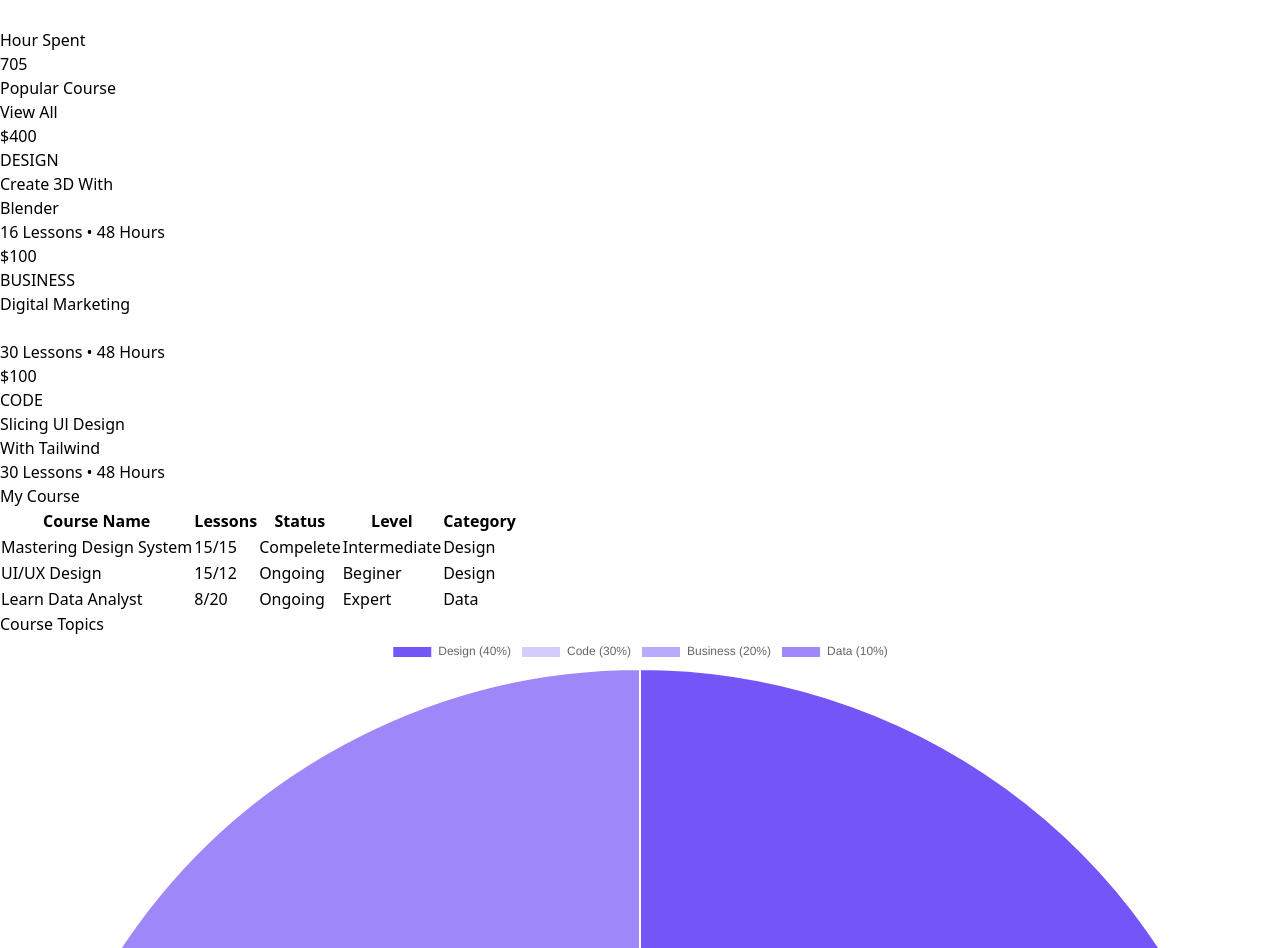
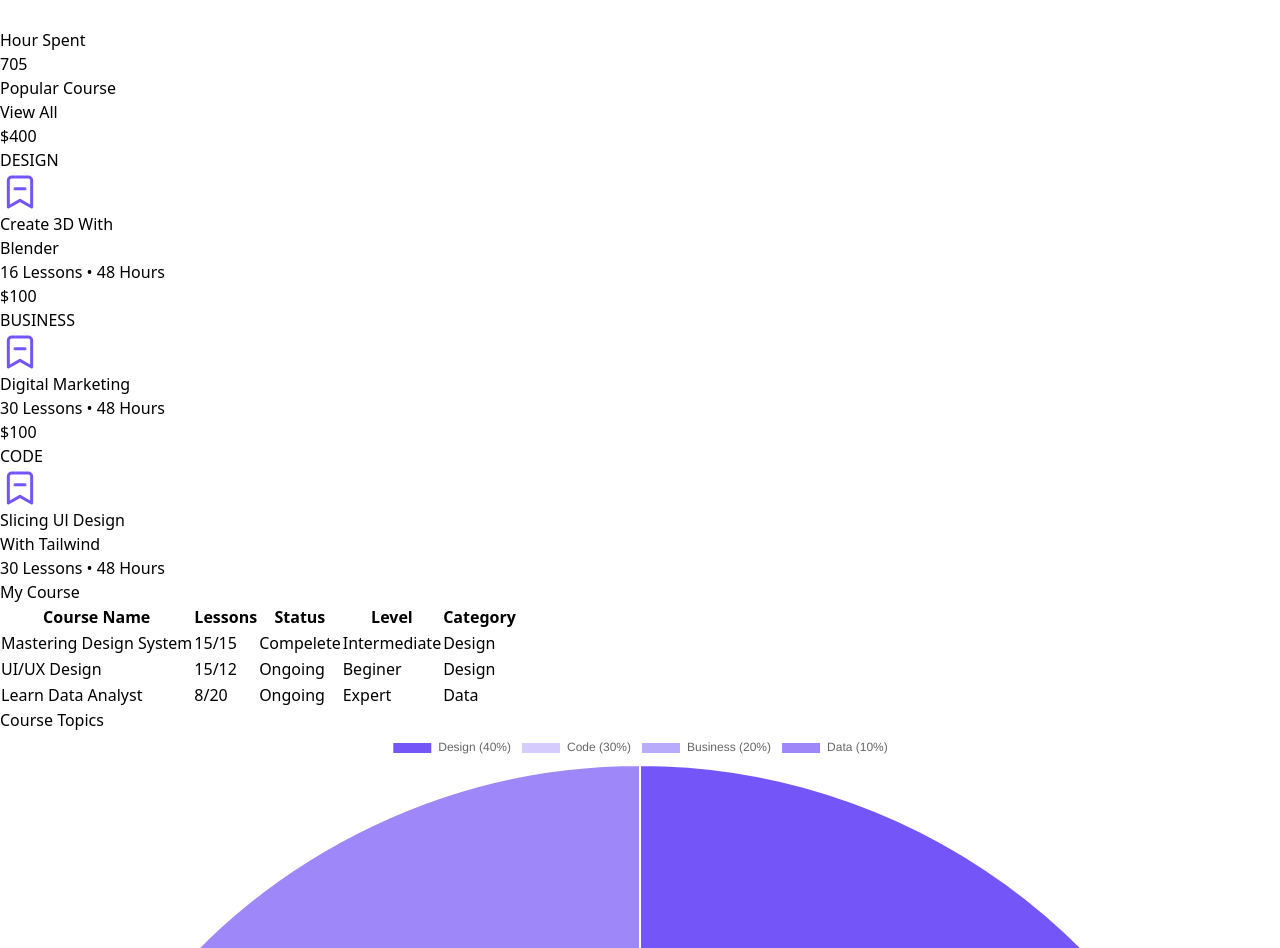
Before and after one commit to abi286/new-website, a React (Vite) app: page / in a window 1280 px wide. Shown: the part 921-1869 px from the top of the page. Built offline with nearby package versions, Linux system fonts and the light colour scheme.

Commit message:
popular course final completed

```diff
--- a/src/components/Hero/PopularCourse.jsx
+++ b/src/components/Hero/PopularCourse.jsx
@@ -1,40 +1,51 @@
+import { BookmarkMinus } from 'lucide-react';
 
 const PopularCourse = () => {
   return (
-    <div className="bg-zinc-100 w-full h-80">
-        <div className="pt-4 flex gap-20">
-          <h1 className=" pl-10 mr-10 font-bold">Popular Course</h1>
-          <p className="ml-96 text-[#7455F7] font-medium text-sm cursor-pointer">View All</p>
+    <div className="bg-zinc-100 w-[1010px] h-[420px]">
+        <div className="flex justify-between ">
+          <h1 className="pl-10 font-semibold text-xl text-[#222F30]">Popular Course</h1>
+          <p className=" text-[#7455F7] font-medium text-sm cursor-pointer mr-10">View All</p>
         </div>
 
-        <div className="flex flex-row gap-3 mt-5">
-        <div className=" ml-10 h-64 w-56 bg-white rounded-lg shadow-sm">
+        <div className="flex flex-row gap-5 mt-5">
+        <div className=" ml-10 h-[350px] w-[300px] bg-white rounded-2xl shadow-sm">
           <div className="">
-          <div className="h-36 w-52 rounded-lg mx-2 my-2 bg-orange-500"></div>
-          <div className="absolute text-[#7455F7] translate-x-36 -translate-y-12"><span className="px-1 py-1 rounded-2xl bg-white">$400</span></div>
+          <div className="h-48 w-[268px] rounded-2xl mx-4 my-4 bg-orange-500"></div>
+          <div className="absolute text-[#7455F7] translate-x-56 -translate-y-14"><span className="px-1 py-1 rounded-2xl bg-white">$400</span></div>
           </div>
-          <p className="text-sm font-semibold text-[#7455F7] ml-2 ">DESIGN</p>
-          <h3 className="text-base font-semibold  ml-2 ">Create 3D With <br/>Blender</h3>
-          <p className="text-xs ml-2 ">16 Lessons • 48 Hours</p>
-        </div>
-        <div className=" h-64 w-56 bg-white rounded-lg shadow-sm">
-        <div>
-          <div className="h-36 w-52 rounded-lg mx-2 my-2 bg-orange-500"></div>
-          <div className="absolute text-[#7455F7] translate-x-36 -translate-y-12"><span className="px-1 py-1 rounded-2xl bg-white">$100</span></div>
+          <div className='flex justify-between'>
+          <p className="text-sm font-semibold text-[#7455F7] ml-4 ">DESIGN</p>
+          <BookmarkMinus size={40} color="#7455F7" strokeWidth={3} absoluteStrokeWidth className='px-2 py-2 rounded-full bg-[#EAE6FE] absolute translate-x-60' />
           </div>
-          <p className="text-sm font-semibold text-[#7455F7] ml-2 ">BUSINESS</p>
-          <h3 className="text-base font-semibold  ml-2 ">Digital Marketing</h3><br/>
-          <p className="text-xs ml-2 ">30 Lessons • 48 Hours</p>
+          <h3 className="text-lg font-semibold  ml-4 ">Create 3D With <br/>Blender</h3>
+          <p className="text-base ml-4 mt-2 ">16 Lessons • 48 Hours</p>
         </div>
 
-        <div className=" h-64 w-56 bg-white rounded-lg shadow-sm">
-        <div>
-          <div className="h-36 w-52 rounded-lg mx-2 my-2 bg-orange-500"></div>
-          <div className="absolute text-[#7455F7] translate-x-36 -translate-y-12"><span className="px-1 py-1 rounded-2xl bg-white">$100</span></div>
+        <div className=" h-[350px] w-[300px] bg-white rounded-2xl shadow-sm">
+          <div className="">
+          <div className="h-48 w-[268px] rounded-2xl mx-4 my-4 bg-orange-500"></div>
+          <div className="absolute text-[#7455F7] translate-x-56 -translate-y-14"><span className="px-1 py-1 rounded-2xl bg-white">$100</span></div>
           </div>
-          <p className="text-sm font-semibold text-[#7455F7] ml-2 ">CODE</p>
-          <h3 className="text-base font-semibold  ml-2 ">Slicing Ul Design <br/>With Tailwind</h3>
-          <p className="text-xs ml-2 ">30 Lessons • 48 Hours</p>
+          <div className='flex justify-between'>
+          <p className="text-sm font-semibold text-[#7455F7] ml-4 ">BUSINESS</p>
+          <BookmarkMinus size={40} color="#7455F7" strokeWidth={3} absoluteStrokeWidth className='px-2 py-2 rounded-full bg-[#EAE6FE] absolute translate-x-60' />
+          </div>
+          <h3 className="text-lg font-semibold  ml-4 ">Digital Marketing</h3>
+          <p className="text-base ml-4 mt-2 ">30 Lessons • 48 Hours</p>
+        </div>
+
+        <div className="h-[350px] w-[300px] bg-white rounded-2xl shadow-sm">
+          <div className="">
+          <div className="h-48 w-[268px] rounded-2xl mx-4 my-4 bg-orange-500"></div>
+          <div className="absolute text-[#7455F7] translate-x-56 -translate-y-14"><span className="px-1 py-1 rounded-2xl bg-white">$100</span></div>
+          </div>
+          <div className='flex justify-between'>
+          <p className="text-sm font-semibold text-[#7455F7] ml-4 ">CODE</p>
+          <BookmarkMinus size={40} color="#7455F7" strokeWidth={3} absoluteStrokeWidth className='px-2 py-2 rounded-full bg-[#EAE6FE] absolute translate-x-60' />
+          </div>
+          <h3 className="text-lg font-semibold  ml-4 ">Slicing Ul Design <br/>With Tailwind</h3>
+          <p className="text-base ml-4 mt-2 ">30 Lessons • 48 Hours</p>
         </div>
         </div>
     </div>
```
